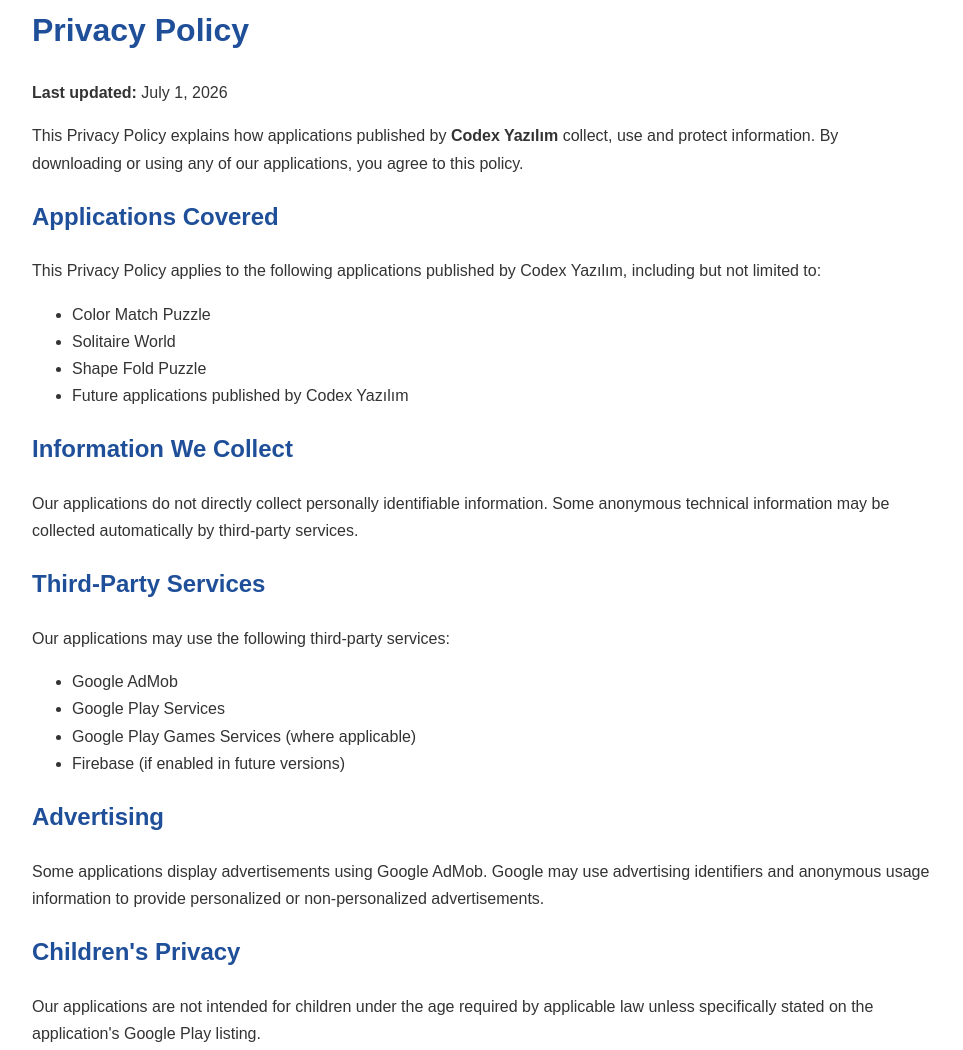
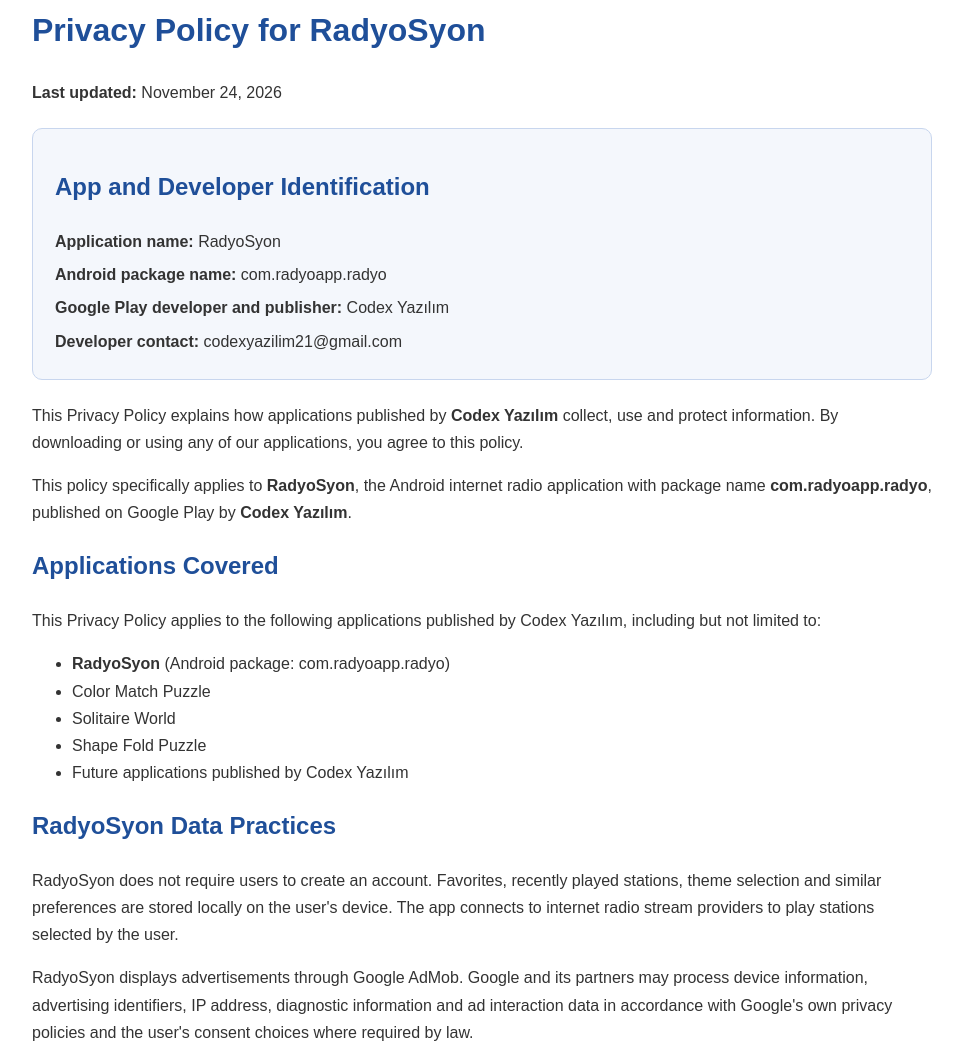
Before and after one commit to codexyazilim21-wq/privacy-policy, a plain HTML site: page index.html in a window 1280 px wide. Shown: the part 48-1098 px from the top of the page, without its empty margins (158-1121 px from the left). Drawn offline with Linux system fonts and the light colour scheme.

Commit message:
Add RadyoSyon app identity to privacy policy

```diff
--- a/index.html
+++ b/index.html
@@ -3,7 +3,7 @@
 <head>
 <meta charset="UTF-8">
 <meta name="viewport" content="width=device-width, initial-scale=1.0">
-<title>Privacy Policy - Codex Yazılım</title>
+<title>Privacy Policy - RadyoSyon by Codex Yazılım</title>
 
 <style>
 body{
@@ -27,15 +27,33 @@ table,th,td{
 th,td{
     padding:10px;
 }
+.identity{
+    background:#f4f7fc;
+    border:1px solid #c8d6ee;
+    border-radius:10px;
+    padding:18px 22px;
+    margin:22px 0;
+}
+.identity p{
+    margin:6px 0;
+}
 </style>
 
 </head>
 
 <body>
 
-<h1>Privacy Policy</h1>
+<h1>Privacy Policy for RadyoSyon</h1>
 
-<p><strong>Last updated:</strong> July 1, 2026</p>
+<p><strong>Last updated:</strong> November 24, 2026</p>
+
+<div class="identity">
+<h2>App and Developer Identification</h2>
+<p><strong>Application name:</strong> RadyoSyon</p>
+<p><strong>Android package name:</strong> com.radyoapp.radyo</p>
+<p><strong>Google Play developer and publisher:</strong> Codex Yazılım</p>
+<p><strong>Developer contact:</strong> codexyazilim21@gmail.com</p>
+</div>
 
 <p>
 This Privacy Policy explains how applications published by
@@ -43,16 +61,39 @@ This Privacy Policy explains how applications published by
 By downloading or using any of our applications, you agree to this policy.
 </p>
 
+<p>
+This policy specifically applies to <strong>RadyoSyon</strong>, the Android
+internet radio application with package name <strong>com.radyoapp.radyo</strong>,
+published on Google Play by <strong>Codex Yazılım</strong>.
+</p>
+
 <h2>Applications Covered</h2>
 
 <p>This Privacy Policy applies to the following applications published by Codex Yazılım, including but not limited to:</p>
 
 <ul>
+<li><strong>RadyoSyon</strong> (Android package: com.radyoapp.radyo)</li>
 <li>Color Match Puzzle</li>
 <li>Solitaire World</li>
 <li>Shape Fold Puzzle</li>
 <li>Future applications published by Codex Yazılım</li>
 </ul>
+
+<h2>RadyoSyon Data Practices</h2>
+
+<p>
+RadyoSyon does not require users to create an account. Favorites, recently
+played stations, theme selection and similar preferences are stored locally
+on the user's device. The app connects to internet radio stream providers to
+play stations selected by the user.
+</p>
+
+<p>
+RadyoSyon displays advertisements through Google AdMob. Google and its
+partners may process device information, advertising identifiers, IP address,
+diagnostic information and ad interaction data in accordance with Google's
+own privacy policies and the user's consent choices where required by law.
+</p>
 
 <h2>Information We Collect</h2>
 
```
